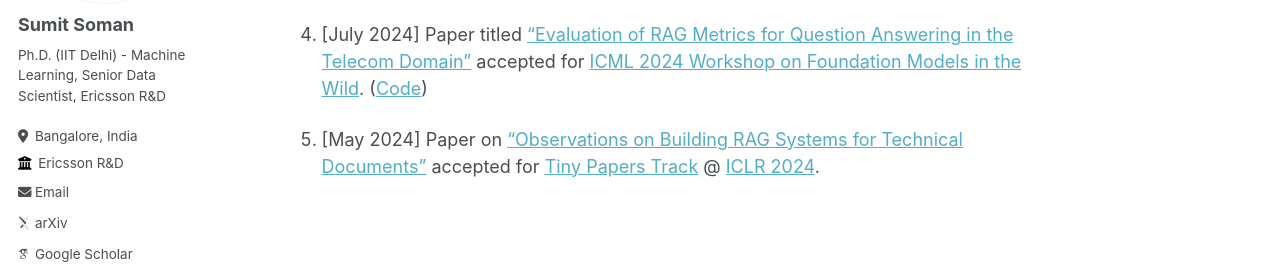
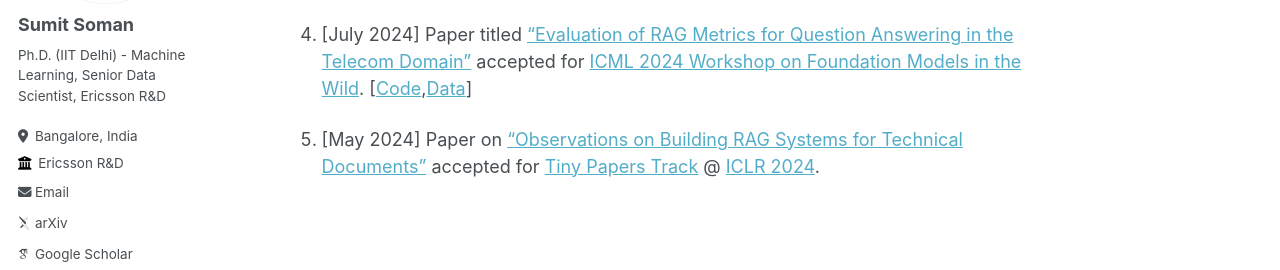
Before and after one commit to sumitsoman/sumitsoman.github.io, a Jekyll site: the page built from _pages/about.md, in a window 1280 px wide and 900 px high, scrolled down 780 px. Shown: the part 299-569 px from the top of the window. Built offline with Jekyll 4.4.1, drawn with Linux system fonts in a browser that asks for light colours; some web fonts are replaced.

Commit message:
Updating dataset link for telequad

```diff
--- a/_pages/about.md
+++ b/_pages/about.md
@@ -33,7 +33,7 @@ Updates
 
 3. [July 2024] Ericsson Blog published - ["Objective-focused dual connectivity networks: Data-driven prioritization of 5G NSA frequency bands"](https://www.ericsson.com/en/blog/2024/7/data-driven-prioritization-of-5g-nsa-bands).
 
-4. [July 2024] Paper titled ["Evaluation of RAG Metrics for Question Answering in the Telecom Domain"](https://openreview.net/pdf?id=L74piNoToX) accepted for [ICML 2024 Workshop on Foundation Models in the Wild](https://icml-fm-wild.github.io). ([Code](https://anonymous.4open.science/r/ragas_updated-FFC6))
+4. [July 2024] Paper titled ["Evaluation of RAG Metrics for Question Answering in the Telecom Domain"](https://openreview.net/pdf?id=L74piNoToX) accepted for [ICML 2024 Workshop on Foundation Models in the Wild](https://icml-fm-wild.github.io). [[Code](https://anonymous.4open.science/r/ragas_updated-FFC6),[Data](https://github.com/EricssonResearch/TeleQuAD)]
 
 5. [May 2024] Paper on ["Observations on Building RAG Systems for Technical Documents"](https://openreview.net/forum?id=RFujq4HoV4) accepted for [Tiny Papers Track](https://iclr.cc/Conferences/2024/CallForTinyPapers) @ [ICLR 2024](https://iclr.cc/).
 
```
